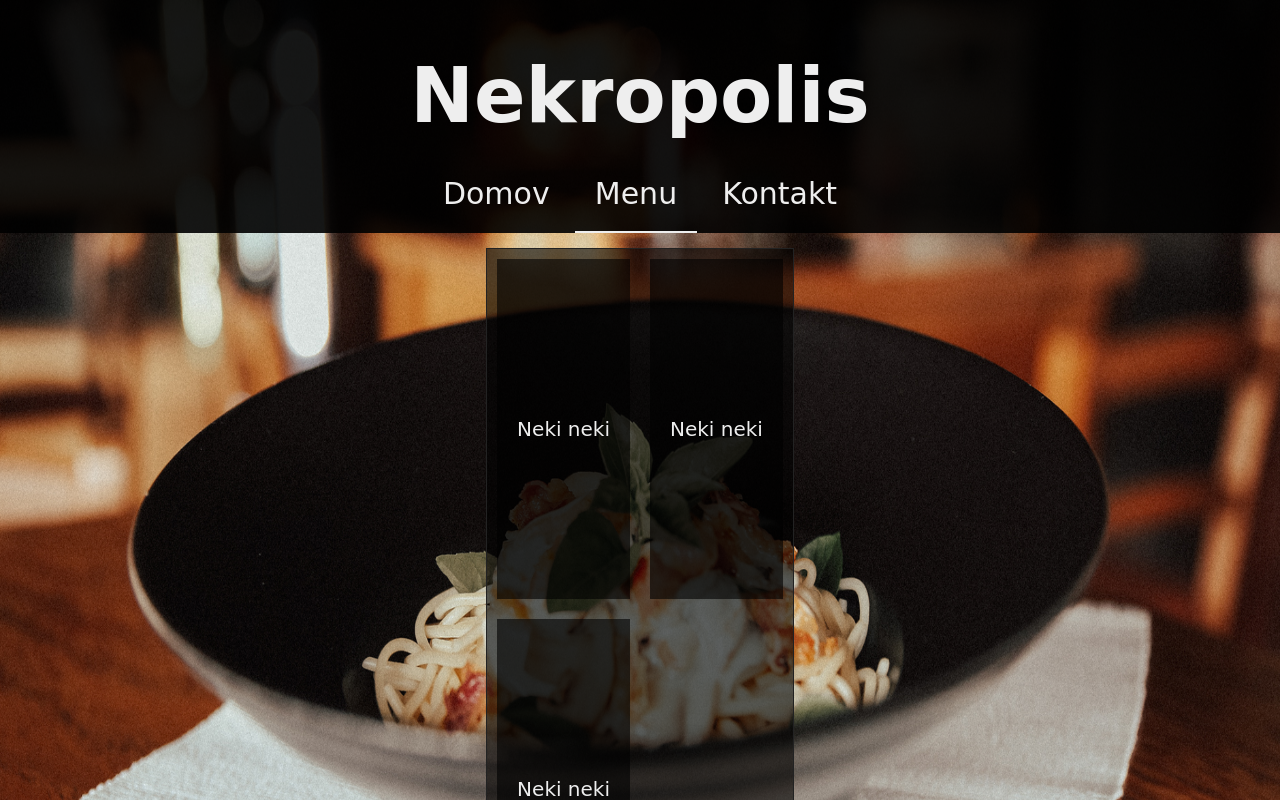
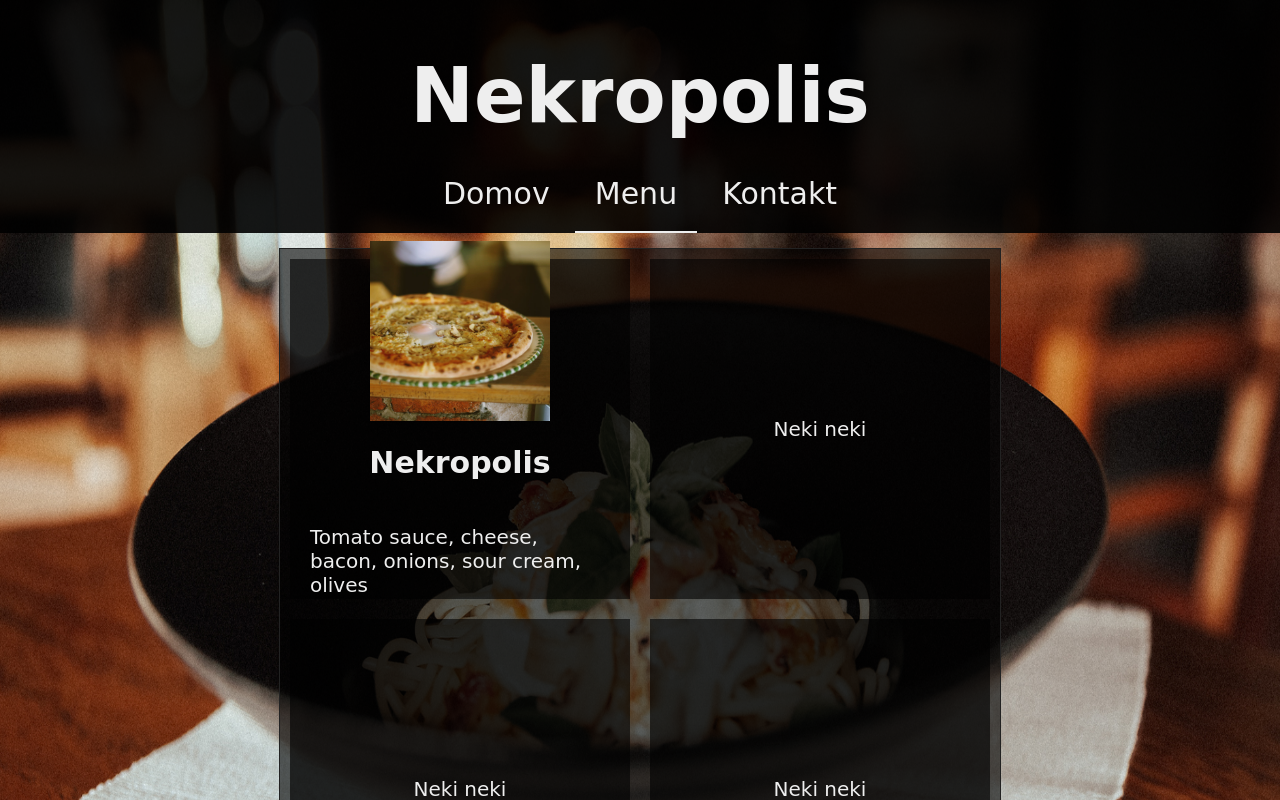
Before and after one commit to Jetrca92/restaurant-page, a website built with webpack: page dist/index.html in a window 1280 px wide. Both pictures are taken after a click on the button "Menu". Shown: the top 800 px of the page. Built offline with nearby package versions, Linux system fonts and the light colour scheme.

Commit message:
Start adding menu items

```diff
--- a/src/styles.css
+++ b/src/styles.css
@@ -101,6 +101,10 @@ button {
     transition: background-color 0.3s;
 }
 
+.menu-item img {
+    width: 60%;
+}
+
 
 .footer {
     display: flex;
```
Also changed, not shown: dist/index.html, src/images/burger.jpg (added), src/images/dunajski_pomfrit.jpg (added), src/images/pica_kraska.jpg (added), src/images/pica_nekropolis.jpg (added), src/images/pica_valentinovo.jpg (added), src/images/snicl_prilogo.jpg (added).
